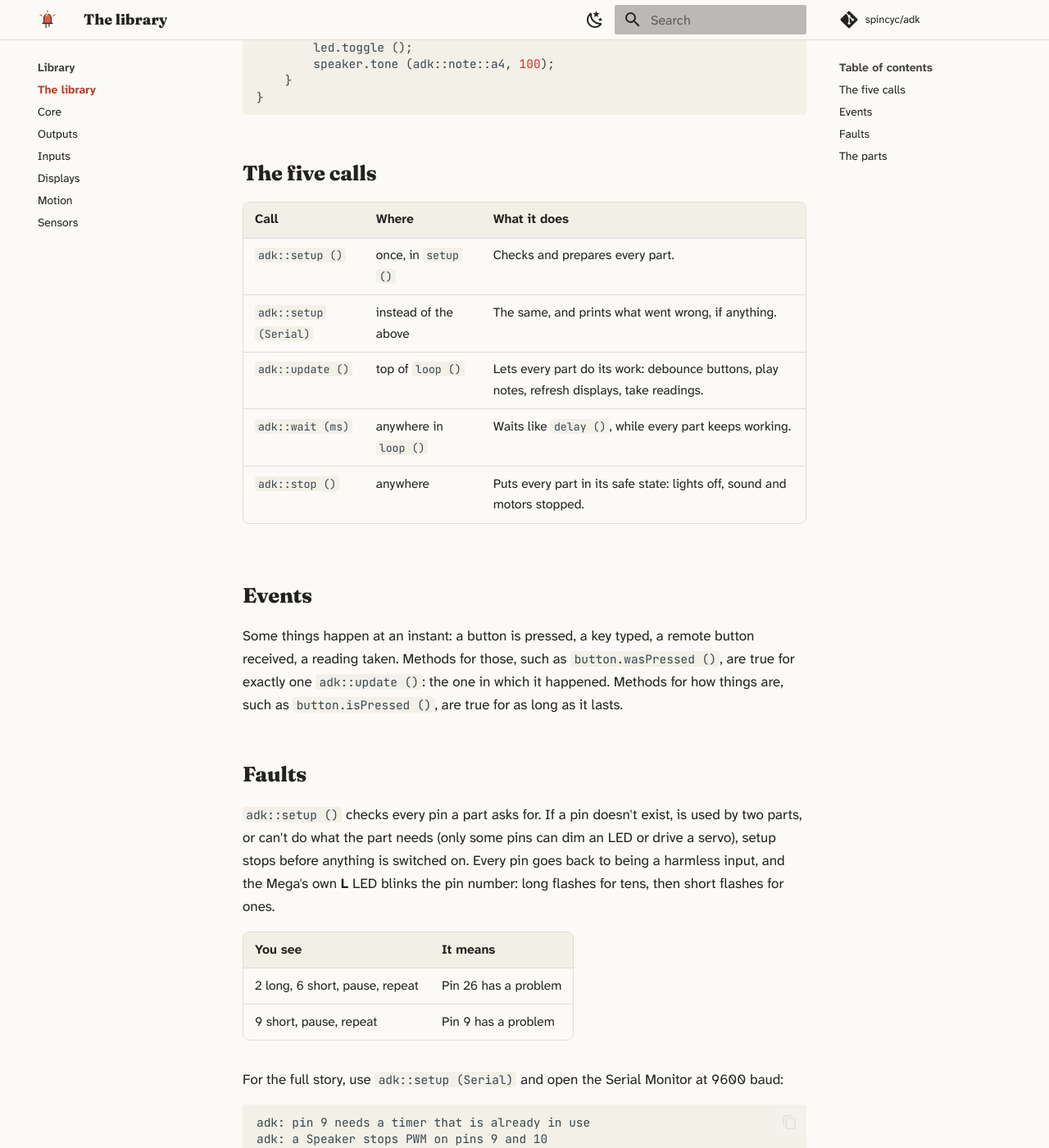
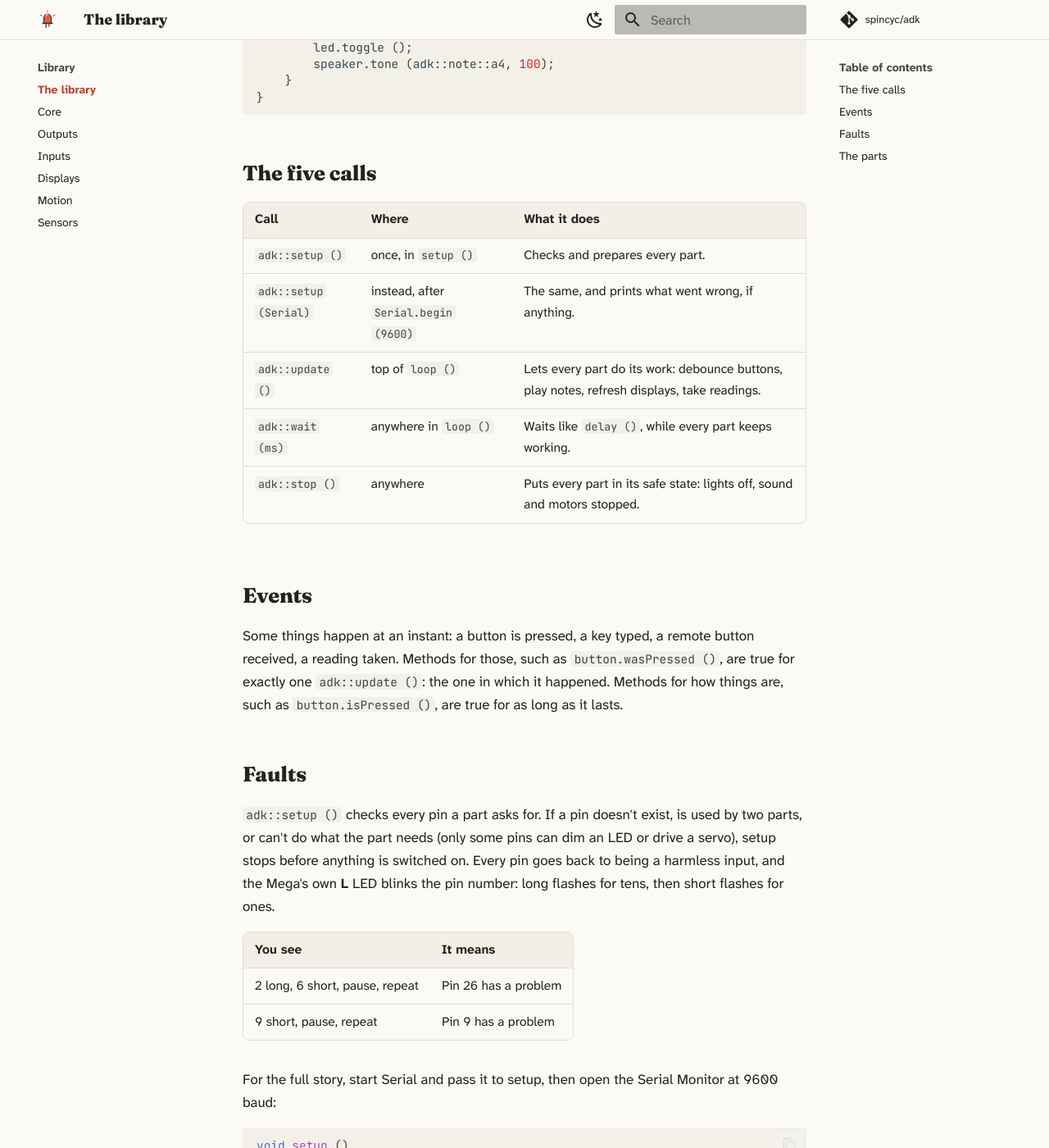
Before and after one commit to spincyc/adk, an MkDocs documentation site: the page built from docs/library/index.md, in a window 1280 px wide and 1400 px high, scrolled down 619 px. Shown: the whole window at 82% size. Built offline with MkDocs 1.6.1 and Material for MkDocs 9.7.7, drawn with Linux system fonts in a browser that asks for light colours; comment, search, counter and statistics services are not loaded; some of the changed text lies outside the part shown.

Commit message:
library: parts in arrays, a wheel that wraps, and printable code
Pin-taking parts no longer have explicit constructors, so a sketch can
write adk::Button buttons [] {{22}, {23}, {24}, {25}}; as the lessons
do. adk::wheel (255) now comes round to red instead of jumping to blue.

The docs say to start Serial before adk::setup (Serial). Sketches print
with their line numbers inline, so a long sketch can break across pages
without losing them. The safety page covers both buzzers' currents.

Co-Authored-By: Claude Opus 5.5 (1M context) <noreply@anthropic.com>

````diff
--- a/docs/assets/adk.css
+++ b/docs/assets/adk.css
@@ -626,7 +626,6 @@
     .md-typeset table,
     .md-typeset .admonition,
     .md-typeset details,
-    .md-typeset .highlight,
     .lesson-kit,
     .md-typeset li {
         break-inside: avoid;
--- a/docs/library/index.md
+++ b/docs/library/index.md
@@ -34,7 +34,7 @@ void loop ()
 | Call | Where | What it does |
 |---|---|---|
 | `adk::setup ()` | once, in `setup ()` | Checks and prepares every part. |
-| `adk::setup (Serial)` | instead of the above | The same, and prints what went wrong, if anything. |
+| `adk::setup (Serial)` | instead, after `Serial.begin (9600)` | The same, and prints what went wrong, if anything. |
 | `adk::update ()` | top of `loop ()` | Lets every part do its work: debounce buttons, play notes, refresh displays, take readings. |
 | `adk::wait (ms)` | anywhere in `loop ()` | Waits like `delay ()`, while every part keeps working. |
 | `adk::stop ()` | anywhere | Puts every part in its safe state: lights off, sound and motors stopped. |
@@ -60,8 +60,18 @@ the pin number: long flashes for tens, then short flashes for ones.
 | 2 long, 6 short, pause, repeat | Pin 26 has a problem |
 | 9 short, pause, repeat | Pin 9 has a problem |
 
-For the full story, use `adk::setup (Serial)` and open the Serial Monitor at
-9600 baud:
+For the full story, start Serial and pass it to setup, then open the Serial
+Monitor at 9600 baud:
+
+```cpp
+void setup ()
+{
+    Serial.begin (9600);
+    adk::setup (Serial);
+}
+```
+
+It prints one line naming the problem:
 
 ```text
 adk: pin 9 needs a timer that is already in use
--- a/mkdocs.yml
+++ b/mkdocs.yml
@@ -71,6 +71,7 @@ markdown_extensions:
   - pymdownx.details
   - pymdownx.highlight:
       anchor_linenums: true
+      linenums_style: pymdownx-inline
       line_spans: __span
       pygments_lang_class: true
   - pymdownx.inlinehilite
````
Also changed, not shown: docs/safety.md (+2 -0 lines), 16 other files.
